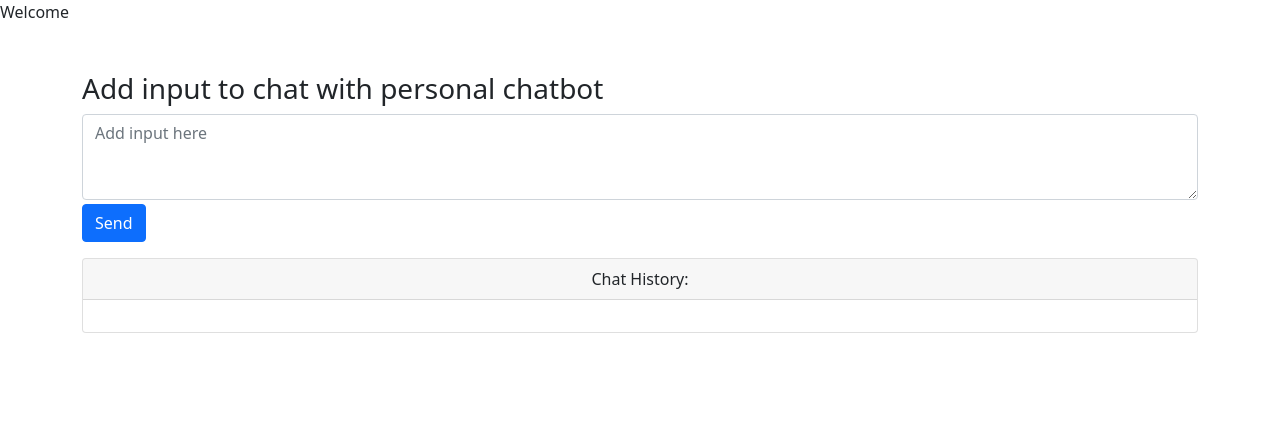
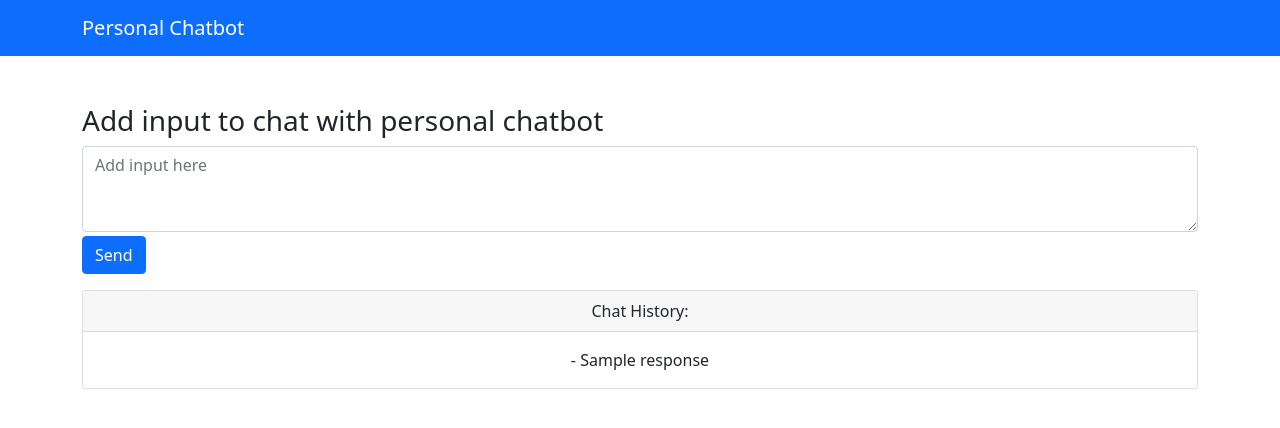
Before and after one commit to JasneetSingh1/OpenAI-chatbot, a FastAPI app: template templates/home.html in a window 1280 px wide. Shown: the top 428 px of the page. Run offline with FastAPI, Linux system fonts and the light colour scheme; the template is opened without the code that fills it: most values are stand-ins (such as "Sample title", 1, 10 or a date in 2020).

Commit message:
added navbar

```diff
--- a/main.py
+++ b/main.py
@@ -9,11 +9,11 @@ templates = Jinja2Templates(directory="templates")
 
 @app.get("/", response_class=HTMLResponse)
 async def chat_page(request: Request):
-    return templates.TemplateResponse("layout.html", {"request": request})
+    return templates.TemplateResponse("home.html", {"request": request})
 
 
 openai = OpenAI(
-    api_key="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"
+    api_key="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"
 )
 
 chatlog = [{'role': 'system',
@@ -22,11 +22,14 @@ chatlog = [{'role': 'system',
                        and syntax. Help create a path of learnting for users to be able to create real life, \
                        production ready python applications.'}]
 
-@app.post("/")
-async def chat(user_input: Annotated[str, Form()]):
+chat_responses = []
+
+@app.post("/", response_class=HTMLResponse)
+async def chat(request:Request, user_input: Annotated[str, Form()]):
 
 
     chatlog.append({'role': 'user', 'content': user_input})
+    chat_responses.append(user_input)
 
     response = openai.chat.completions.create(
         model = 'gpt-3.5-turbo',
@@ -35,4 +38,5 @@ async def chat(user_input: Annotated[str, Form()]):
     )
     bot_response = response.choices[0].message.content
     chatlog.append({'role': 'assistant', 'content': bot_response})
-    return bot_response
+    chat_responses.append(bot_response)
+    return templates.TemplateResponse("home.html", {"request":request, "chat_responses": chat_responses})
--- a/templates/home.html
+++ b/templates/home.html
@@ -16,7 +16,11 @@
                 Chat History:
             </div>
             <div class="card-body">
-
+                {% for response in chat_responses %}
+                <div>
+                    - {{response}}
+                </div>
+                {% endfor %}
             </div>
         </div>
     </div>
--- a/templates/layout.html
+++ b/templates/layout.html
@@ -8,7 +8,10 @@
     <title>Chatbot</title>
 </head>
 <body>
-    Welcome
+    {% include 'navbar.html' %}
+
+    {% block content %}
+    {% endblock %}
 
 
 
--- /dev/null
+++ b/templates/navbar.html
@@ -0,0 +1,5 @@
+<nav class="navbar navbar-dark bg-primary">
+    <div class="container-md">
+        <a class="navbar-brand">Personal Chatbot</a>
+    </div>
+</nav>
```
